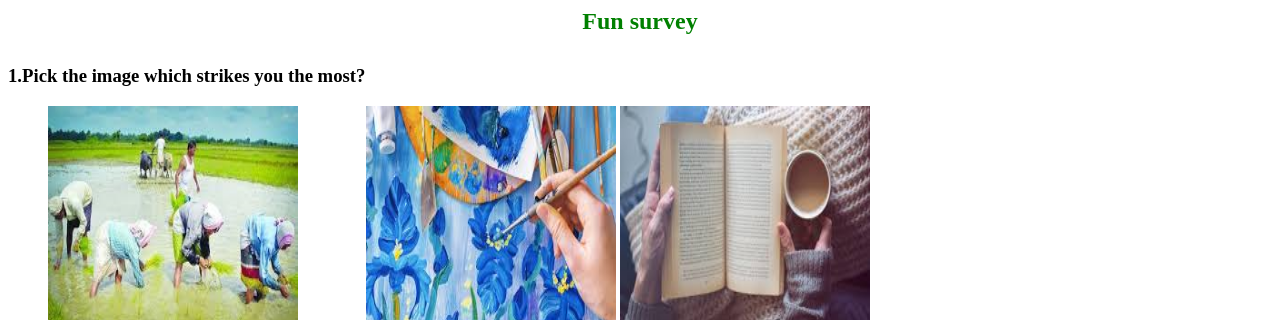
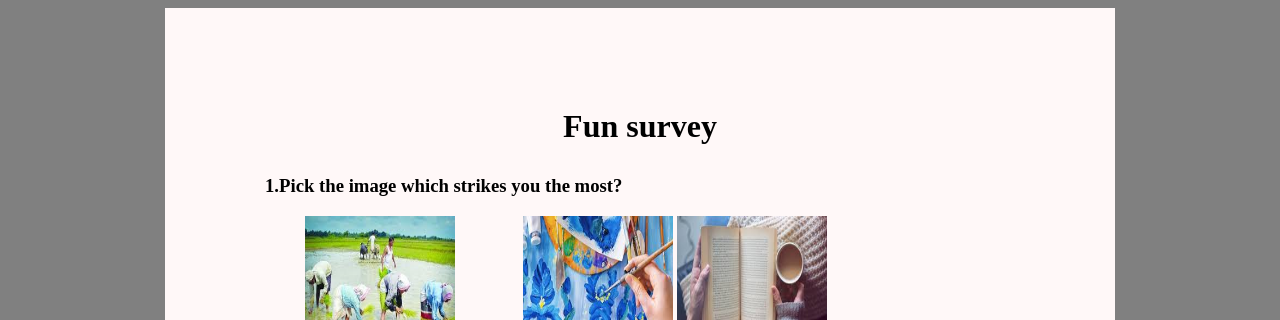
Before and after one commit to tamizhselvan22/tamizhselvan22.github.io, a plain HTML site: page index.html in a window 1280 px wide. Shown: the top 320 px of the page. Drawn offline with Linux system fonts and the light colour scheme.

Commit message:
Update style5.css

```diff
--- a/style5.css
+++ b/style5.css
@@ -1,8 +1,12 @@
+body{
+  background-color: grey;
+}
 body h2
 {
     margin: 0 0 30px;
     padding: 0;
-    color: green;
+    color: black;
+    font-size: xx-large;
     text-align: center;
 }
 .input-hidden {
@@ -18,7 +22,13 @@ body h2
   input[type=radio] + label>img
   {
     border: 1px  #444;
-    width: 250px;
-    height: 250px;
+    width: 150px;
+    height: 150px;
     transition: 500ms all;
   }
+  .content {
+    max-width: 750px;
+    margin: auto;
+    background-color: rgb(255, 248, 248);
+    padding: 100px;
+}
```
